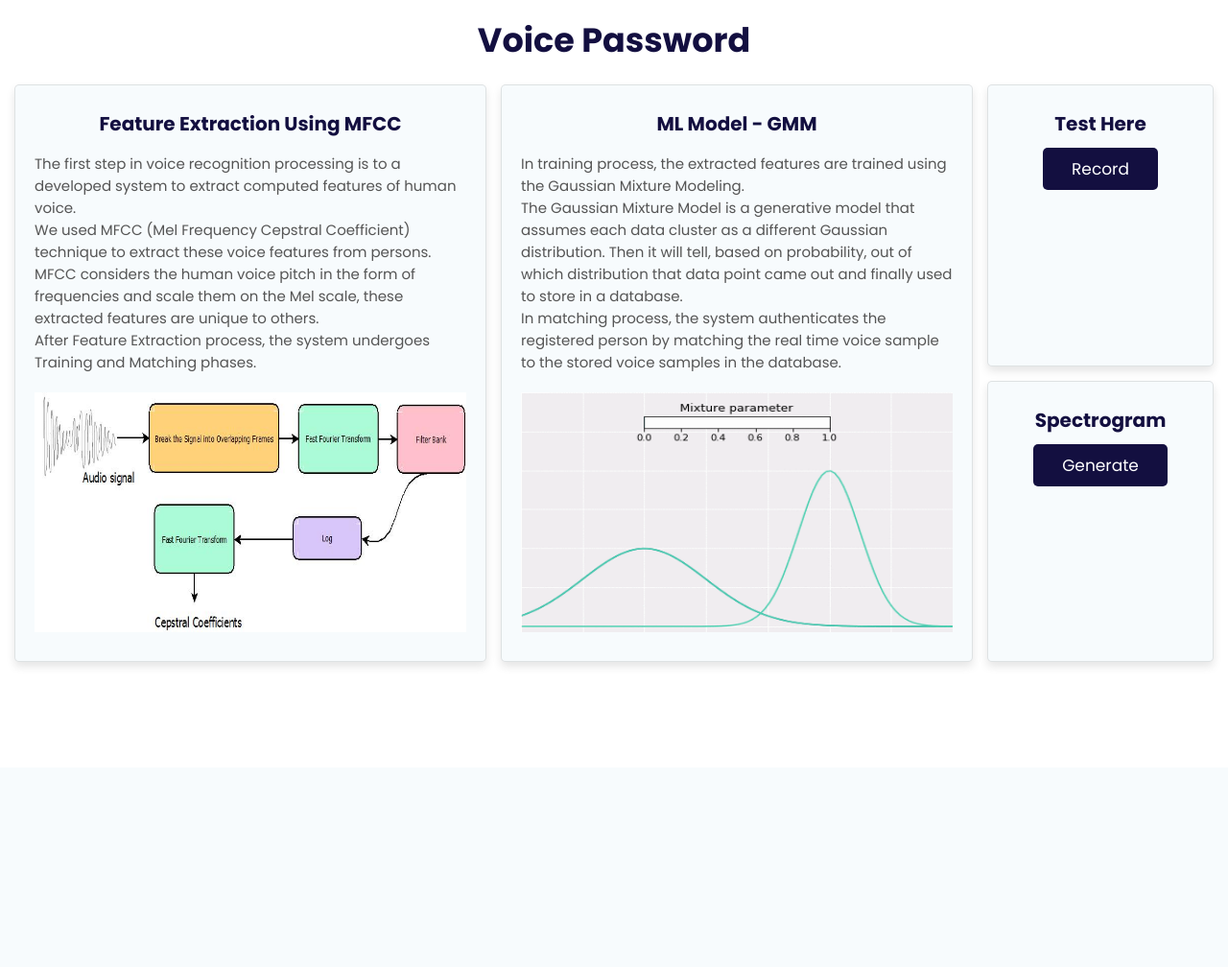
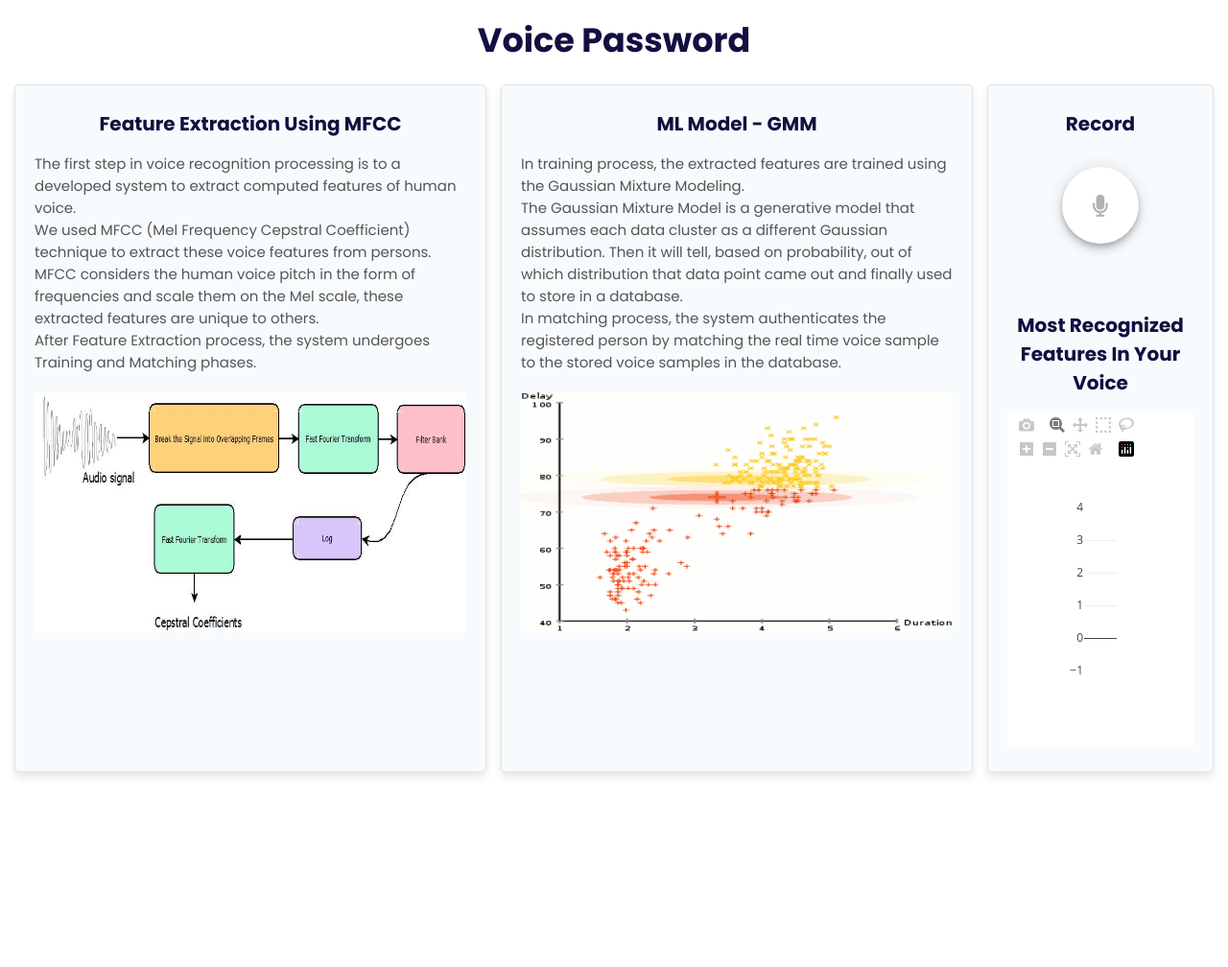
Before and after one commit to abdelrahman-ali123/DSP_Task3, a Flask app: page / in a window 1280 px wide. Shown: the top 1008 px of the page at 96% size. Before the commit the page ends 694 px from the top, so only its background shows below. Run offline with Flask 2, Linux system fonts and the light colour scheme; some libraries are stand-ins or nearby versions.

Commit message:
plotting features

```diff
--- a/voice_password/static/css/style.css
+++ b/voice_password/static/css/style.css
@@ -90,7 +90,7 @@
     grid-template-columns: 1fr 1fr 1.5fr;
     grid-template-rows: 1fr 1fr;
     grid-template-areas: "one two three"
-                         "one two four";
+                         ;
     gap:1.5rem;
 }
 
@@ -116,8 +116,12 @@
     grid-area: three;
 }
 
-#four{
-    grid-area: four;
+#plot{
+    margin-top: 15px;
+    max-height: 350px;
+}
+#plot-area{
+    margin-top: 40px;
 }
 
 .plan .box-container .box .title{
@@ -149,8 +153,79 @@
     text-transform: none;
     margin-top: 15px;
 }
+.mic-container {
+    padding: 30px;
+    display: flex;
+    align-items: center;
+    justify-content: center;
+}
+
+.mic-container .circle {
+    width: 80px;
+    height: 80px;
+    border-radius: 50%;
+    background: #fff;
+    display: flex;
+    justify-content: center;
+    align-items: center;
+    z-index: 1;
+    transition: 0.5s;
+    box-shadow: 0 6px 10px 0 rgba(0, 0, 0, .14), 0 1px 18px 0 rgba(0, 0, 0, .12), 0 3px 5px -1px rgba(0, 0, 0, .2);
+}
+
+.mic-container .circle i {
+    color: #b2b1b1;
+    font-size: 23px;
+    transition: 0.9s;
+}
+
+.mic-container .circle:before {
+    content: '';
+    width: 80px;
+    height: 80px;
+    border-radius: 50%;
+    opacity: 0.2;
+    z-index: -1;
+    position: absolute;
+}
+
+.mic-container .circle.active {
+    background: #f00;
+}
+
+.mic-container .circle.active:before {
+    background: gray;
+    animation: bounce 0.8s ease-in-out infinite 0.5s;
+}
+
+.mic-container .circle.active i {
+    color: #fff;
+}
+
+@keyframes bounce {
+    0% {
+        transform: scale(1);
+    }
+
+    25% {
+        transform: scale(1.4);
+    }
+
+    75% {
+        transform: scale(1);
+    }
+
+    100% {
+        transform: scale(1.3);
+    }
+}
 
 
+
+
+#result{
+    text-align: center;
+}
 
 
 
--- a/voice_password/static/js/audiorecorder.js
+++ b/voice_password/static/js/audiorecorder.js
@@ -11,10 +11,19 @@
 var recordButton = document.getElementById("recordButton");
 
 //add events to those 2 buttons
-recordButton.addEventListener("click", startRecording);
+recordButton.addEventListener("click",  (e)=>{
+  let elem = e.target;
+  elem.classList.toggle('active');
+  startRecording()
+  // elem.classList.toggle('active');
+  setTimeout(()=>{
+    elem.classList.toggle('active')
+  }, 3000)
+
+
+});
 
 function startRecording() {
-     console.log("GGGGG")
     /*
             Simple constraints object, for more advanced audio features see
             https://addpipe.com/blog/audio-constraints-getusermedia/
@@ -89,6 +98,12 @@
 rec.exportWAV(saveRecord);
 }
 
+let data = {
+    x: ['Feature1', 'Feature2', 'Feature3', 'Feature4'],
+    y: [],
+    type: 'bar'
+}
+Plotly.newPlot('plot', [data]);
 let speaker;
 let result = document.getElementById('result')
 let saveRecord = (audioBlob) => {
@@ -103,8 +118,10 @@
         processData: false,
         success: function (res) {
         speaker = res[0];
-        text = res[1]
-        result.innerText= speaker + ' - ' + text
+        data.y = res[1]
+        result.innerText= speaker
+        Plotly.newPlot('plot', [data]);
+
         }
     });
 };
--- a/voice_password/templates/poster.html
+++ b/voice_password/templates/poster.html
@@ -11,7 +11,13 @@
     <script src="https://cdnjs.cloudflare.com/ajax/libs/d3/7.6.1/d3.min.js"></script>
     <script src="//code.jquery.com/jquery-1.11.1.min.js"></script>
     <script src="https://markjivko.com/dist/recorder.js"></script>
-    <!-- custom css file link  -->
+    <script src="https://cdn.plot.ly/plotly-2.14.0.min.js"></script>
+    <script
+    src="https://code.jquery.com/jquery-3.6.2.min.js"
+    integrity="sha256-2krYZKh//PcchRtd+H+VyyQoZ/e3EcrkxhM8ycwASPA="
+    crossorigin="anonymous">
+    </script>
+        <!-- custom css file link  -->
     <link rel="stylesheet" href="../static/css/style.css">
 
 </head>
@@ -45,30 +51,34 @@
                 The Gaussian Mixture Model is a generative model that assumes each data cluster as a different Gaussian distribution. Then it will tell, based on probability, out of which distribution that data point came out and finally used to store in a database.<br>
                 In matching process, the system authenticates the registered person by matching the real time voice sample to the stored voice samples in the database.
             </p>
-            <img src="../static/image/mixture.gif" alt="" >
+            <img src="../static/image/clusters.gif" alt="" >
 
         </div>
 
         <div class="box" id="three">
-            <h3 class="title">Test Here</h3>
+            <h3 class="title">Record</h3>
 
             <div id="controls">
-                <a href="#" id="recordButton" class="btn">Record</a>
+                <div class="mic-container" id="recordButton">
+                    <div class="circle">
+                      <i class="fas fa-microphone"></i>
+                    </div>
+                  </div>
             </div>
 
-            <div id="result">
+            <p id="result">
+
+            <p>
+
+            <div id="plot-area">
+            <h3 class="title">Most recognized features in your voice</h3>
+            <div id="plot">
 
             </div>
 
-
         </div>
-        <div class="box" id="four">
-            <h3 class="title">Spectrogram</h3>
-
-            <a href="#" class="btn">Generate</a>
         </div>
 
-    </div>
 
 </section>
 
```
Also changed, not shown: voice_password/routes.py (+4 -4 lines), voice_password/static/assets/13-11_features.csv (added, +41 -0 lines), voice_password/utils.py (+23 -5 lines), voice_password/static/image/clusters.gif (added), 1 other file.
